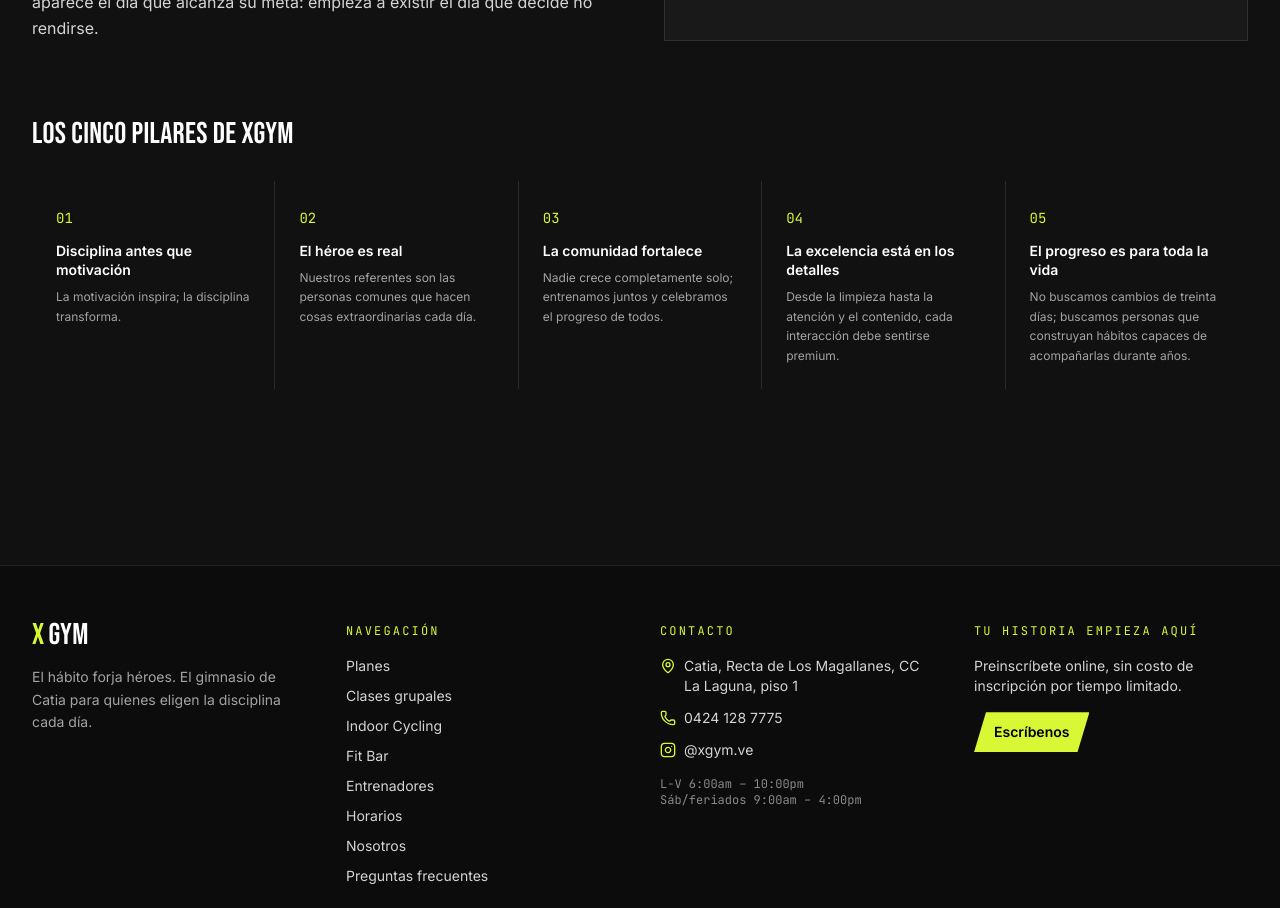
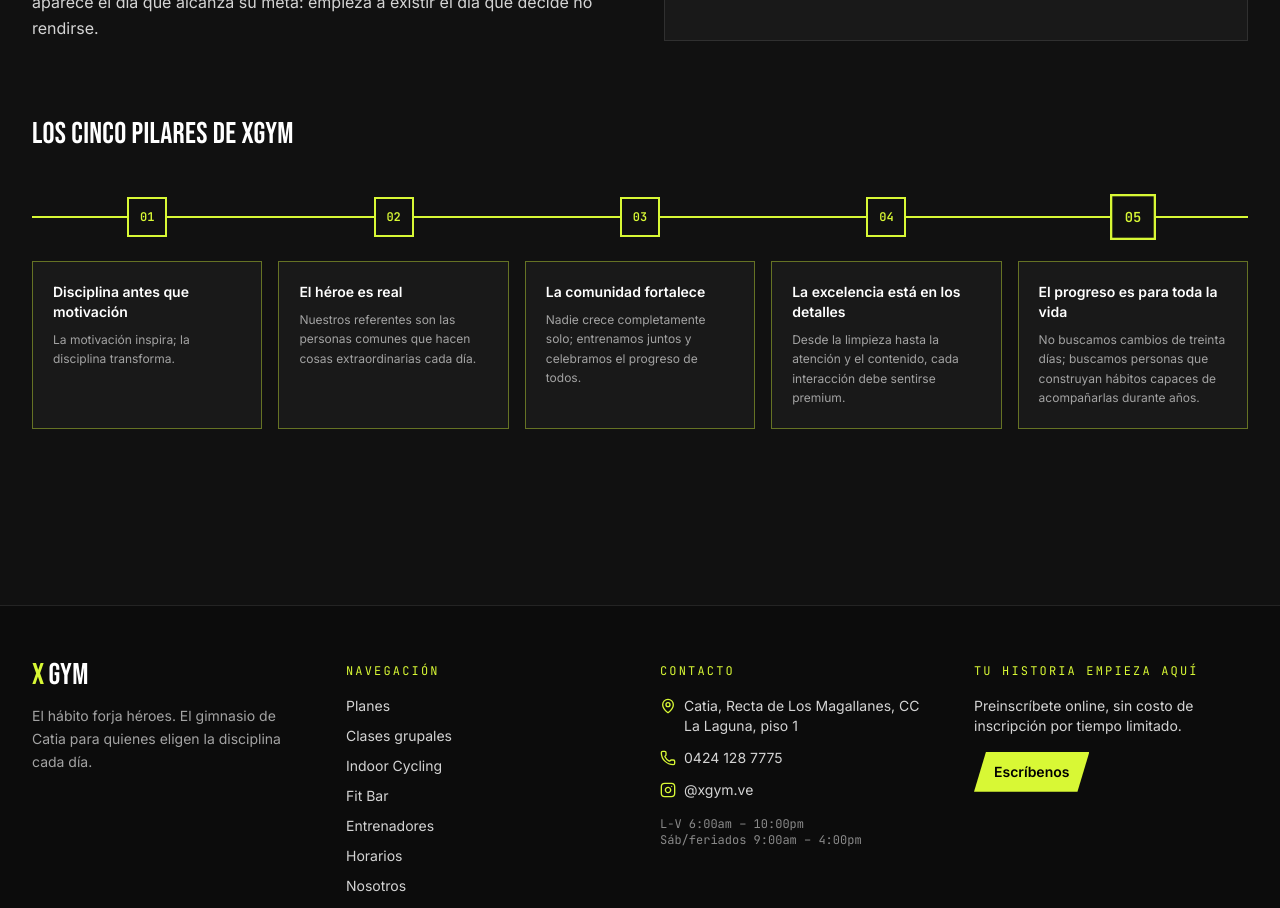
Before and after one commit to ElvisLC/xgym-app, a React (Vite) app: page /nosotros in a window 1280 px wide. Shown: the part 940-1848 px from the top of the page. Built offline with nearby package versions, Linux system fonts and the light colour scheme.

Commit message:
feat: add scroll-driven animation to Los Cinco Pilares section

```diff
--- a/src/pages/Nosotros.jsx
+++ b/src/pages/Nosotros.jsx
@@ -1,3 +1,5 @@
+import { useState, useEffect, useRef } from 'react'
+import { motion } from 'framer-motion'
 import SEO from '../components/SEO'
 
 const PILLARS = [
@@ -9,6 +11,44 @@ const PILLARS = [
 ]
 
 export default function Nosotros() {
+  const [activePillar, setActivePillar] = useState(0)
+  const pillarsRef = useRef(null)
+
+  useEffect(() => {
+    const section = pillarsRef.current
+    if (!section) return
+
+    const handleScroll = () => {
+      const rect = section.getBoundingClientRect()
+      const windowHeight = window.innerHeight
+      const totalHeight = rect.bottom - rect.top
+
+      if (totalHeight <= 0) return
+
+      const scrolled = windowHeight - rect.top
+      const totalScrollable = totalHeight + windowHeight
+
+      if (scrolled <= 0) {
+        setActivePillar(0)
+        return
+      }
+
+      if (scrolled >= totalScrollable - windowHeight) {
+        setActivePillar(4)
+        return
+      }
+
+      const rawProgress = scrolled / totalScrollable
+      const index = Math.min(4, Math.floor(rawProgress * 5))
+      setActivePillar(index)
+    }
+
+    window.addEventListener('scroll', handleScroll, { passive: true })
+    handleScroll()
+
+    return () => window.removeEventListener('scroll', handleScroll)
+  }, [])
+
   return (
     <>
       <SEO
@@ -79,15 +119,98 @@ export default function Nosotros() {
           </div>
 
           {/* Pilares */}
-          <h2 className="display text-3xl text-white mb-8">Los cinco pilares de XGYM</h2>
-          <div className="grid md:grid-cols-5 gap-px bg-white/10 mb-20">
-            {PILLARS.map((p) => (
-              <div key={p.num} className="bg-[var(--canvas)] p-6">
-                <span className="font-mono text-[var(--accent)] text-sm">{p.num}</span>
-                <h3 className="text-white font-semibold mt-3 mb-2 text-sm leading-snug">{p.title}</h3>
-                <p className="text-[var(--muted)] text-xs leading-relaxed">{p.text}</p>
+          <div ref={pillarsRef}>
+            <h2 className="display text-3xl text-white mb-12">Los cinco pilares de XGYM</h2>
+
+            {/* Desktop: horizontal layout */}
+            <div className="hidden md:block relative mb-20">
+              <div className="absolute top-[19px] left-0 right-0 h-0.5 bg-white/10" />
+              <div className="absolute top-[19px] left-0 right-0 h-0.5">
+                <motion.div
+                  className="h-full bg-[var(--accent)]"
+                  initial={{ width: '0%' }}
+                  animate={{ width: `${(activePillar / 4) * 100}%` }}
+                  transition={{ duration: 0.4, ease: [0.25, 0.1, 0.25, 1] }}
+                />
               </div>
-            ))}
+
+              <div className="grid grid-cols-5 gap-4 relative z-10">
+                {PILLARS.map((p, index) => {
+                  const isActive = index <= activePillar
+                  const isCurrent = activePillar === index
+
+                  return (
+                    <div key={p.num} className="flex flex-col">
+                      <div className="flex justify-center mb-6">
+                        <motion.div
+                          className={`w-10 h-10 flex items-center justify-center border-2 font-mono text-xs font-bold transition-colors duration-300 ${
+                            isActive
+                              ? 'bg-[var(--canvas)] border-[var(--accent)] text-[var(--accent)]'
+                              : 'bg-[var(--surface)] border-white/10 text-[var(--subtle)]'
+                          }`}
+                          animate={isCurrent ? { scale: 1.15 } : { scale: 1 }}
+                        >
+                          {p.num}
+                        </motion.div>
+                      </div>
+
+                      <div className={`flex-1 border p-5 transition-all duration-300 ${
+                        isActive ? 'border-[var(--accent)]/40 bg-[var(--surface)]' : 'border-white/10 bg-[var(--surface)]'
+                      }`}>
+                        <h3 className={`font-semibold text-sm mb-2 transition-colors duration-300 ${
+                          isActive ? 'text-white' : 'text-[var(--subtle)]'
+                        }`}>{p.title}</h3>
+                        <p className="text-[var(--muted)] text-xs leading-relaxed">{p.text}</p>
+                      </div>
+                    </div>
+                  )
+                })}
+              </div>
+            </div>
+
+            {/* Mobile: vertical timeline */}
+            <div className="md:hidden relative pl-10 mb-16">
+              <div className="absolute left-[19px] top-0 bottom-0 w-0.5 bg-white/10" />
+              <div className="absolute left-[19px] top-0 bottom-0 w-0.5">
+                <motion.div
+                  className="w-full bg-[var(--accent)]"
+                  initial={{ height: '0%' }}
+                  animate={{ height: `${(activePillar / 4) * 100}%` }}
+                  transition={{ duration: 0.4, ease: [0.25, 0.1, 0.25, 1] }}
+                />
+              </div>
+
+              <div className="space-y-6">
+                {PILLARS.map((p, index) => {
+                  const isActive = index <= activePillar
+                  const isCurrent = activePillar === index
+
+                  return (
+                    <div key={p.num} className="relative">
+                      <motion.div
+                        className={`absolute left-[-33px] top-3 w-8 h-8 flex items-center justify-center border-2 font-mono text-[10px] font-bold z-10 transition-colors duration-300 ${
+                          isActive
+                            ? 'bg-[var(--canvas)] border-[var(--accent)] text-[var(--accent)]'
+                            : 'bg-[var(--surface)] border-white/10 text-[var(--subtle)]'
+                        }`}
+                        animate={isCurrent ? { scale: 1.15 } : { scale: 1 }}
+                      >
+                        {p.num}
+                      </motion.div>
+
+                      <div className={`border p-5 transition-all duration-300 ${
+                        isActive ? 'border-[var(--accent)]/40 bg-[var(--surface)]' : 'border-white/10 bg-[var(--surface)]'
+                      }`}>
+                        <h3 className={`font-semibold text-sm mb-1 transition-colors duration-300 ${
+                          isActive ? 'text-white' : 'text-[var(--subtle)]'
+                        }`}>{p.title}</h3>
+                        <p className="text-[var(--muted)] text-xs leading-relaxed">{p.text}</p>
+                      </div>
+                    </div>
+                  )
+                })}
+              </div>
+            </div>
           </div>
 
           {/* PENDIENTE (no visible en el sitio): insertar aquí, tal cual, el texto oficial de
```
